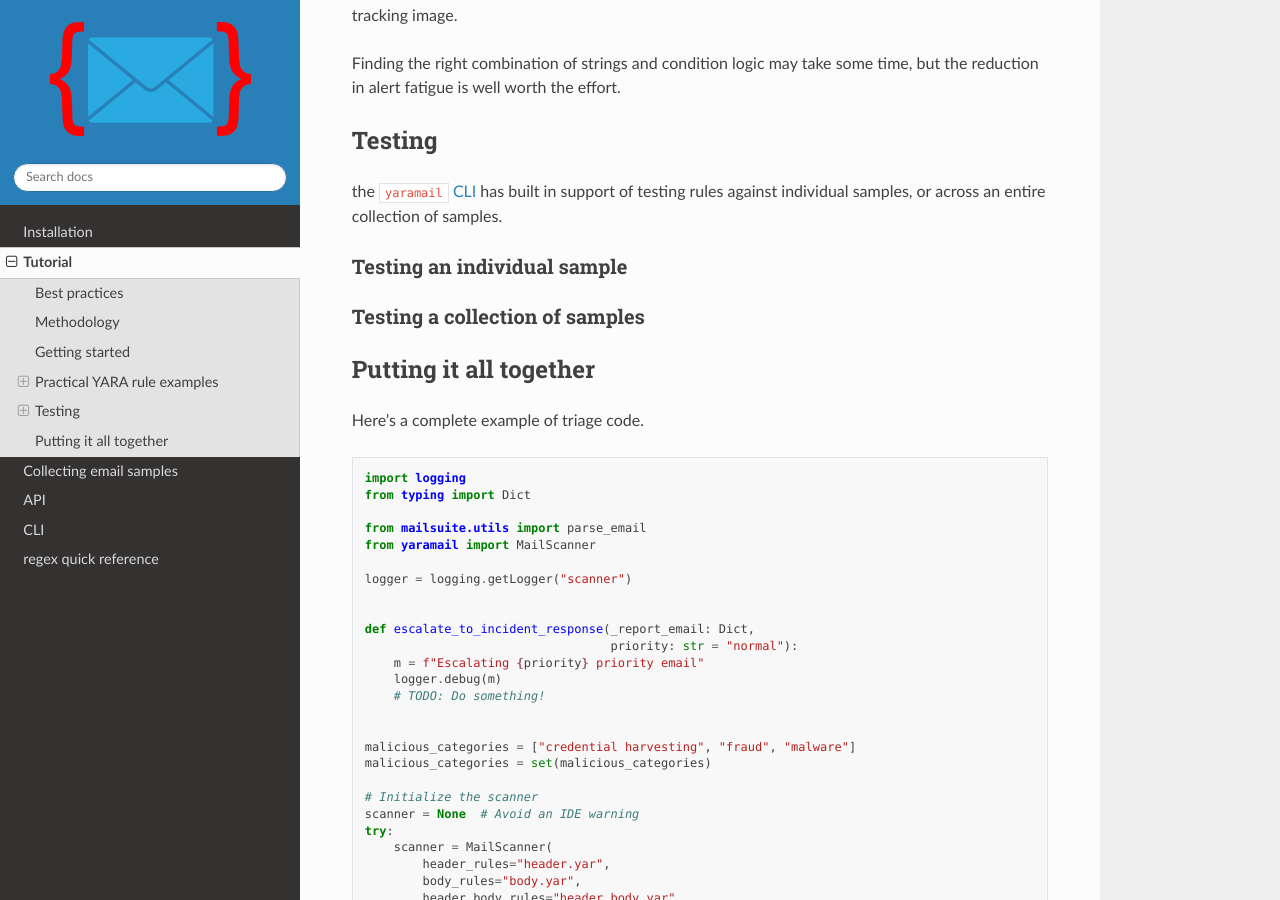
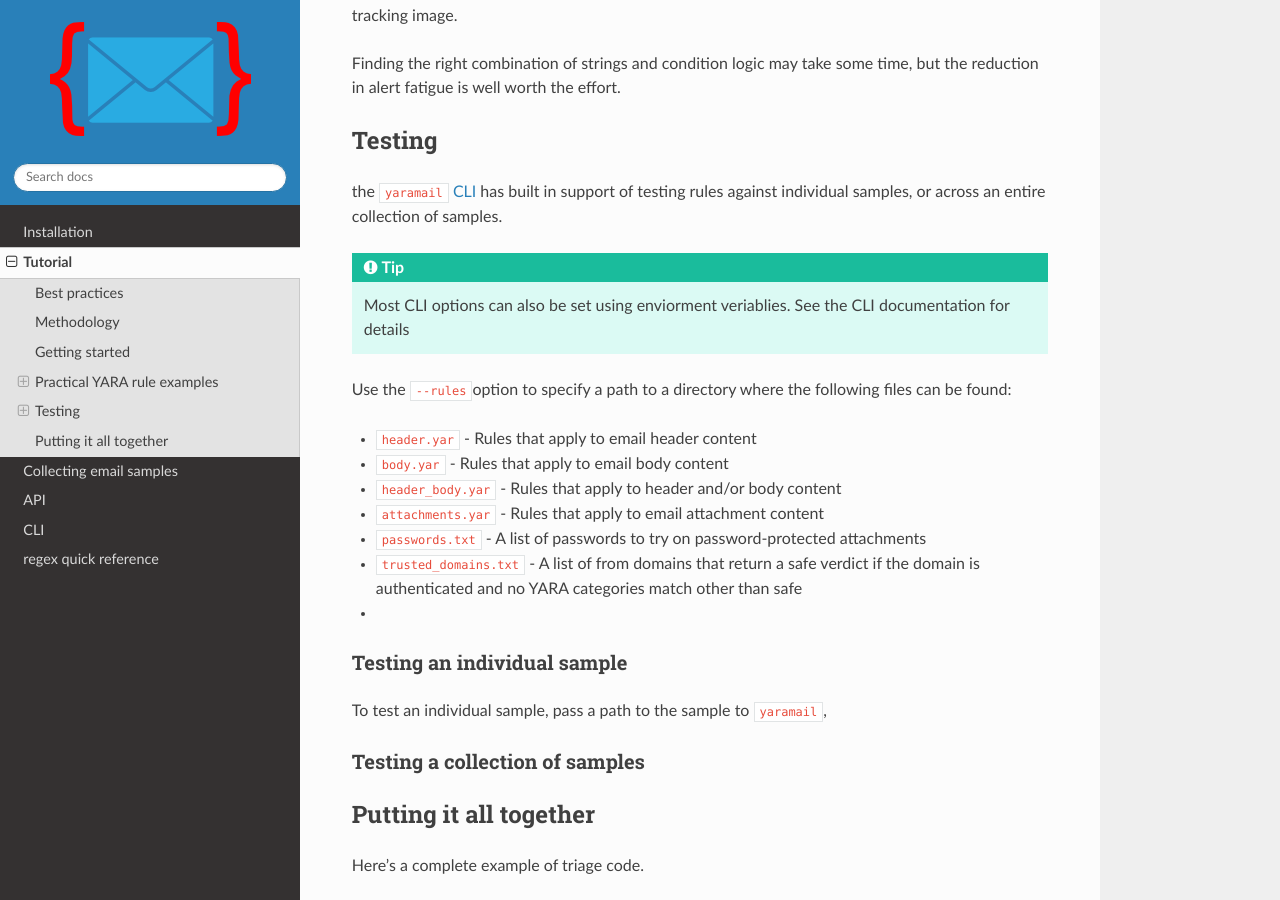
Before and after one commit to seanthegeek/yaramail, a Sphinx documentation site: the page built from docs/source/tutorial.md, in a window 1280 px wide and 900 px high, scrolled down 7528 px. Built offline with Sphinx 7.4.7 and the Read the Docs theme 2.0.0, drawn with Linux system fonts in a browser that asks for light colours.

Commit message:
Fix CLI typos

````diff
--- a/docs/source/tutorial.md
+++ b/docs/source/tutorial.md
@@ -383,7 +383,27 @@ time, but the reduction in alert fatigue is well worth the effort.
 the [`yaramail` CLI](cli) has built in support of testing rules against
 individual samples, or across an entire collection of samples.
 
+```{tip}
+Most CLI options can also be set using enviorment veriablies. See the CLI
+documentation for details
+```
+
+Use the `--rules`option to specify a path to a directory where the following
+files can be found:
+
+- `header.yar` - Rules that apply to email header content
+- `body.yar` - Rules that apply to email body content
+- `header_body.yar` - Rules that apply to header and/or body content
+- `attachments.yar` - Rules that apply to email attachment content
+- `passwords.txt` - A list of passwords to try on password-protected attachments
+- `trusted_domains.txt` - A list of from domains that return a safe verdict if the domain is authenticated and no YARA categories match other than safe
+-
+
 ### Testing an individual sample
+
+To test an individual sample, pass a path to the sample to `yaramail`,
+
+
 
 ### Testing a collection of samples
 
````
Also changed, not shown: docs/source/cli.md (+4 -7 lines), 2 other files.
